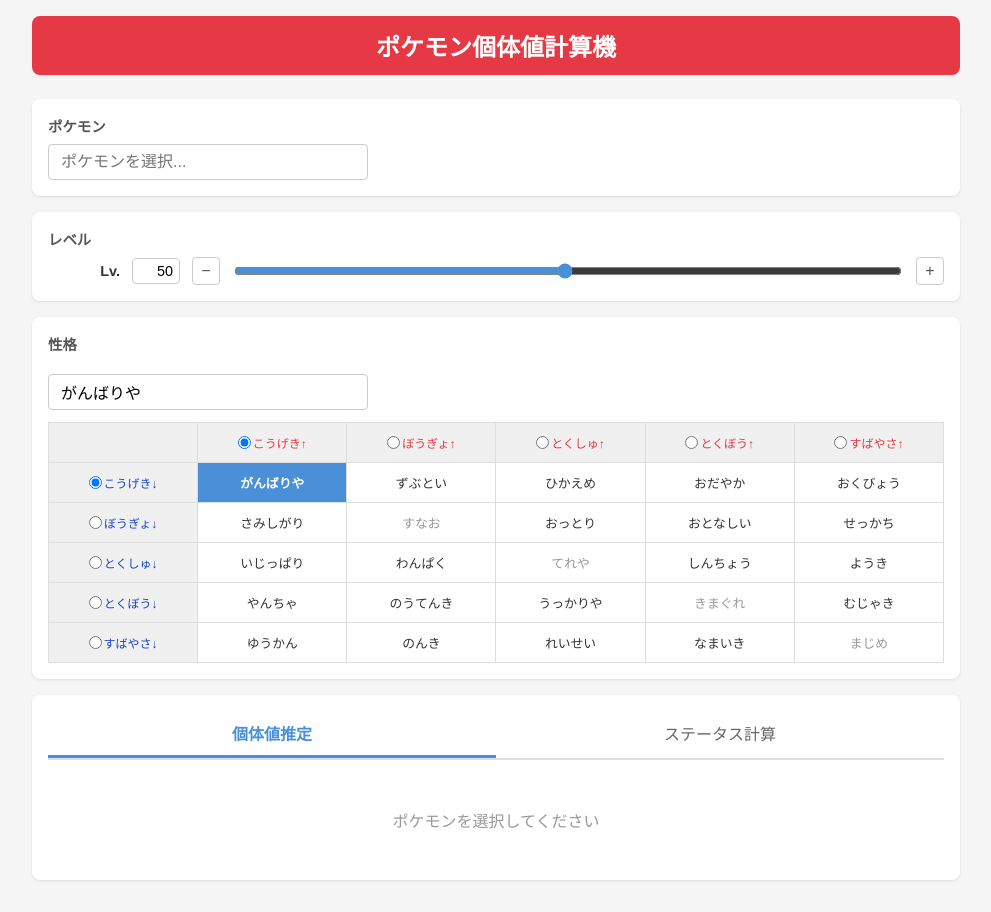
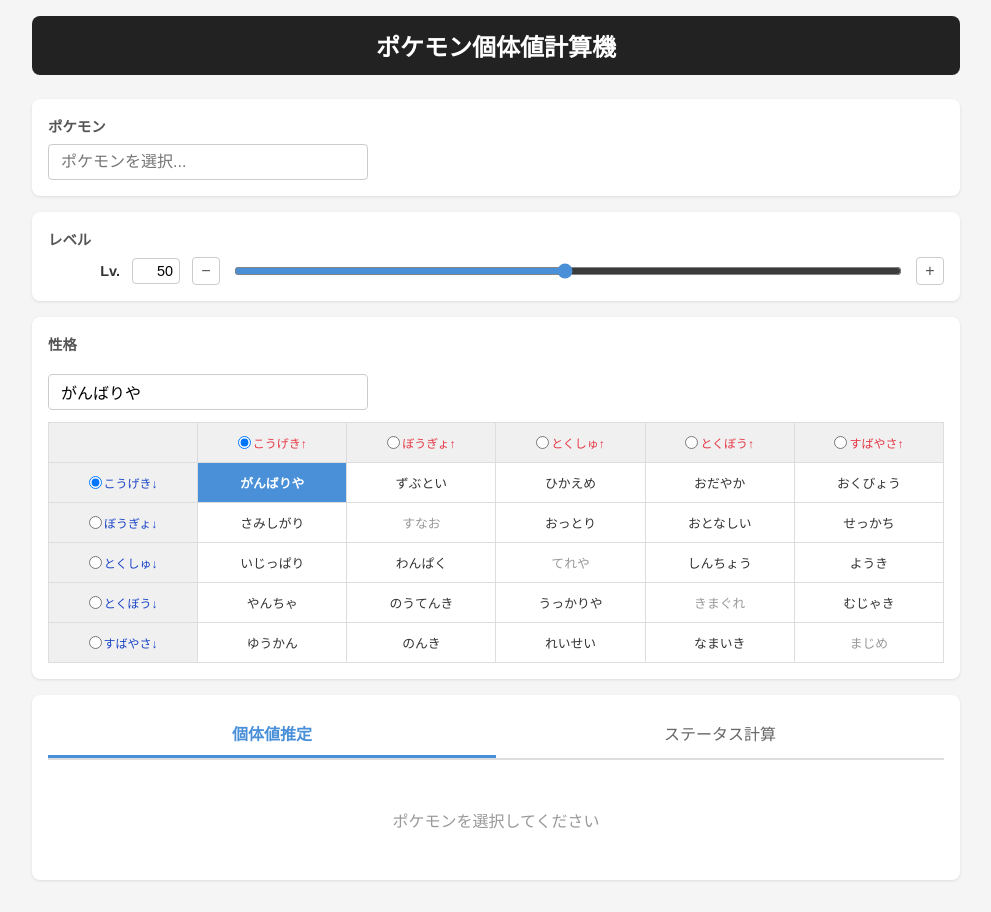
Before and after one commit to akimateras/pokemon-iv-calc, a React (Vite) app: page / in a window 1280 px wide. Shown: the whole page, without its empty margins (144-1135 px from the left). Built offline with nearby package versions, Linux system fonts and the light colour scheme.

Commit message:
style: change title color

```diff
--- a/src/client/App.css
+++ b/src/client/App.css
@@ -25,7 +25,7 @@
     font-size: 1.5rem;
     margin: 0 0 24px;
     padding: 12px;
-    background: #e63946;
+    background: #222;
     color: #fff;
     border-radius: 8px;
 }
```
